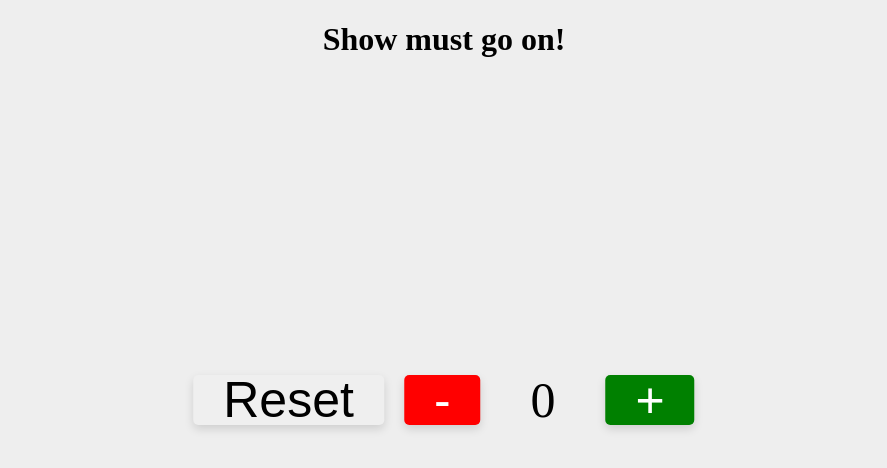
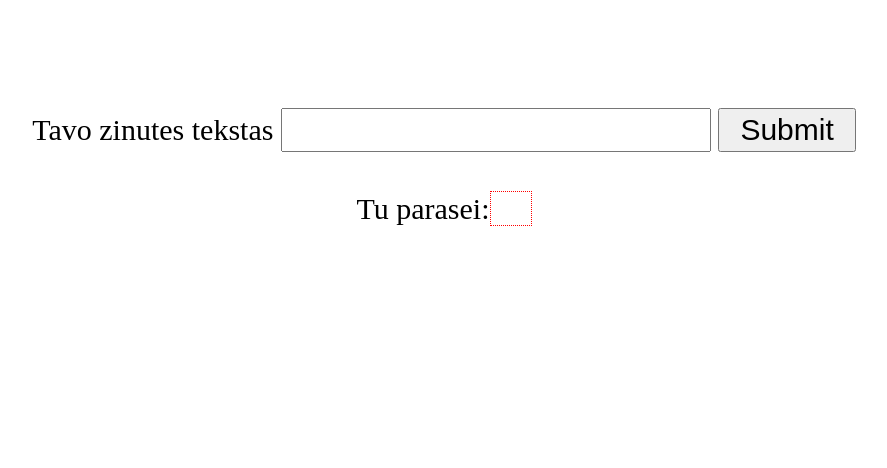
Before and after one commit to AndriusS0316/1-ND10, a website: page index.HTML in a window 1280 px wide. Shown: the whole page, without its empty margins (196-1083 px from the left). Drawn offline with Linux system fonts and the light colour scheme.

Commit message:
20210715

```diff
--- a/index.HTML
+++ b/index.HTML
@@ -8,51 +8,34 @@
 </head>
 <style>
 body {
-    background-color: #eee;
+  display: flex;
+  padding: 100px 0;
+  flex-direction: column;
+  gap: 40px;
+  justify-content: center;
+  align-items: center;
+  font-size: 30px;
 }
 
-h1 {
-text-align: center;
+input,
+button {
+  padding: 0 20px;
+  font-size: 30px;
+  line-height: 40px;
 }
-form {
-  display: flex;
-  gap: 20px;
-  position: absolute;
-  top: 50%;
-  left: 50%;
-  transform: translate(-50%, -50%);
-}
-button {
-  padding: 10px 30px;
-  font-size: 50px;
-  line-height: 30px;
-  border: none;
-  border-radius: 5px;
-  cursor: pointer;
-  box-shadow: 0 4px 10px #0002;
-}
-.minus {
-  background-color: red;
-  color: #fff;
-}
-.plus {
-  background-color: green;
-  color: #fff;
-}
-.number {
-  padding: 10px 30px;
-  font-size: 50px;
-  line-height: 30px;
+
+span {
+  padding: 0 20px;
+  border: 1px dotted red;
 }
 </style>
 <body>
-    <h1>Show must go on!</h1>
 <form>
-  <button class="reset" type="button">Reset</button>
-  <button class="minus" type="button">-</button>
-  <div class="number">0</div>
-  <button class="plus" type="button">+</button>
+  <label for="">Tavo zinutes tekstas</label>
+  <input type="text" />
+  <button type="submit">Submit</button>
 </form>
+  <div>Tu parasei: <span></span></div>
 
 <script src="./main.js" type="module" defer></script>
 </body>
```
